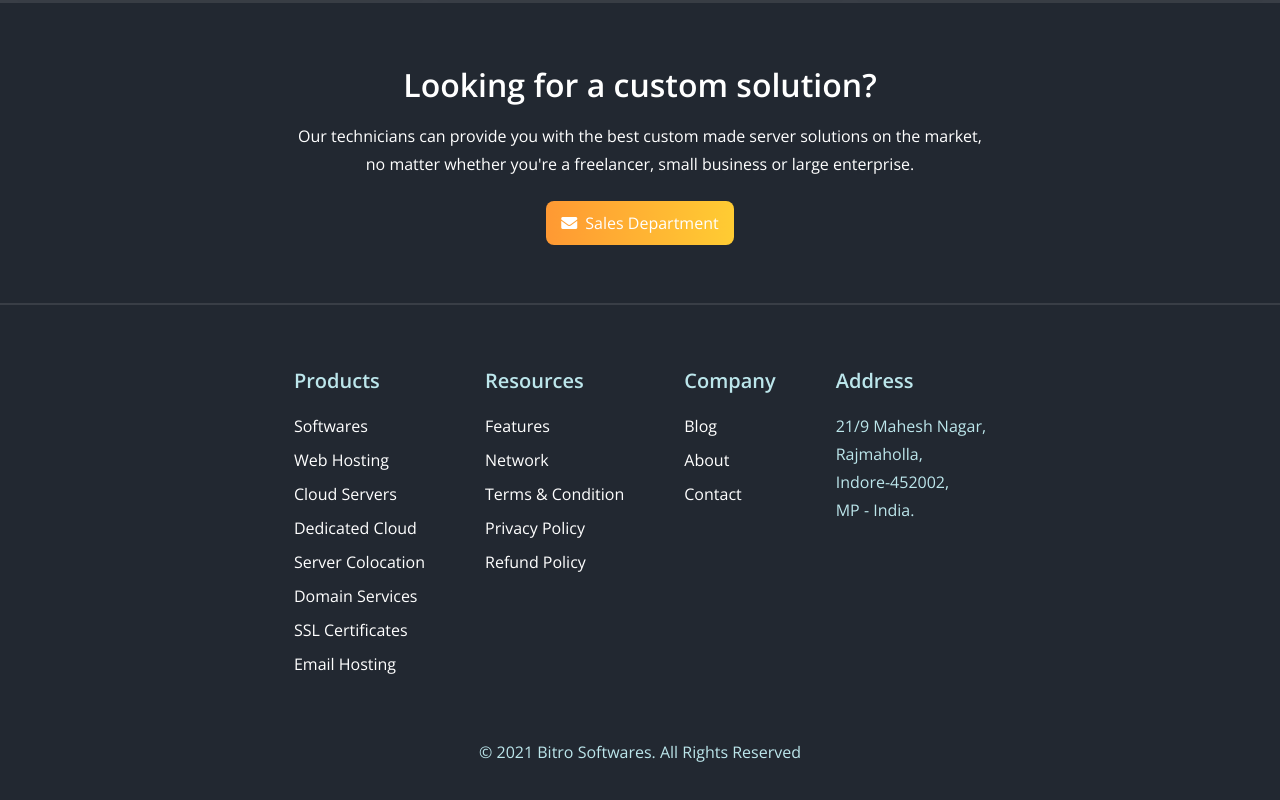
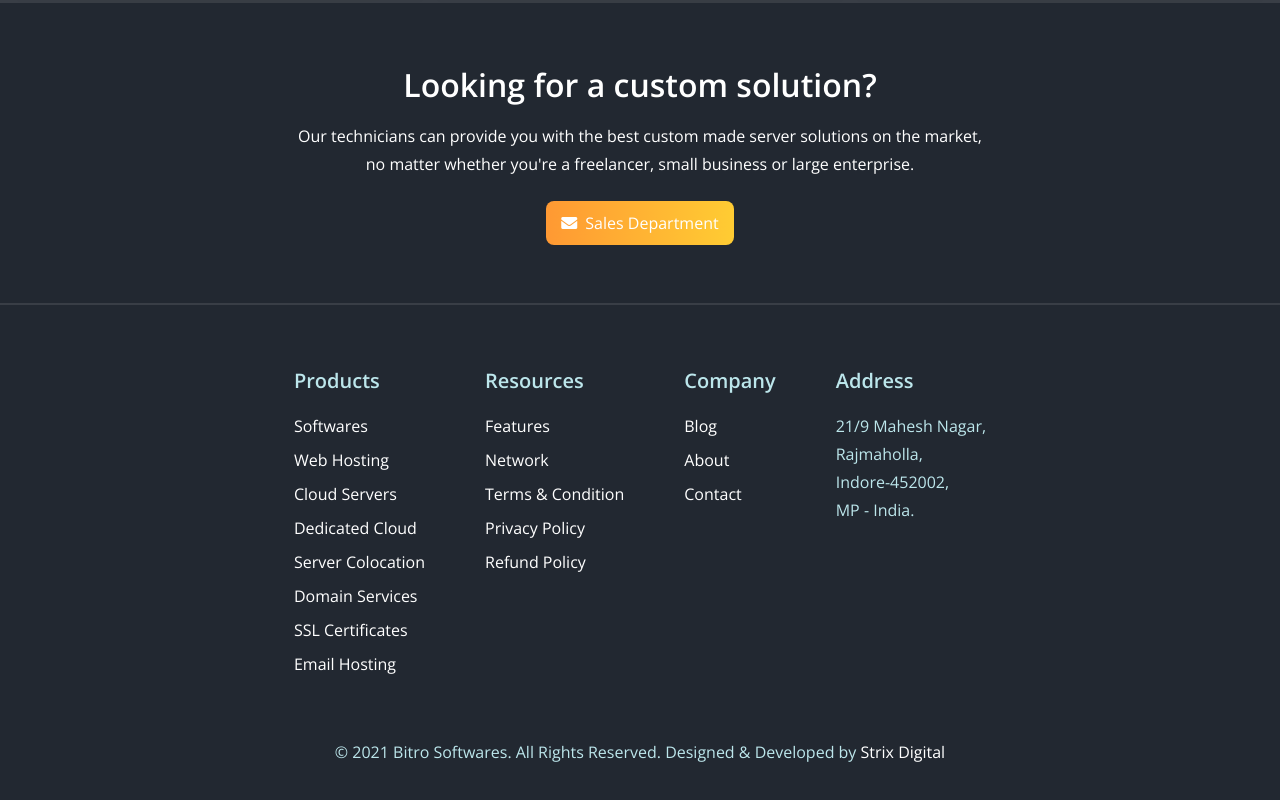
Before and after one commit to strixdigitalin/bitro-software, a plain HTML site: page index.html in a window 1280 px wide. Shown: the part 3693-4493 px from the top of the page. Drawn offline with nearby package versions, Linux system fonts and the light colour scheme.

Commit message:
Update index.html

```diff
--- a/index.html
+++ b/index.html
@@ -436,7 +436,7 @@
 				</nav>
 				<footer class="section-footer">
 					<p>
-						© 2021 Bitro Softwares. All Rights Reserved</a>
+						© 2021 Bitro Softwares. All Rights Reserved. Designed & Developed by <a href="https://strixdigital.in">Strix Digital</a>
 					</p>
 				</footer>
 			</div>
```
